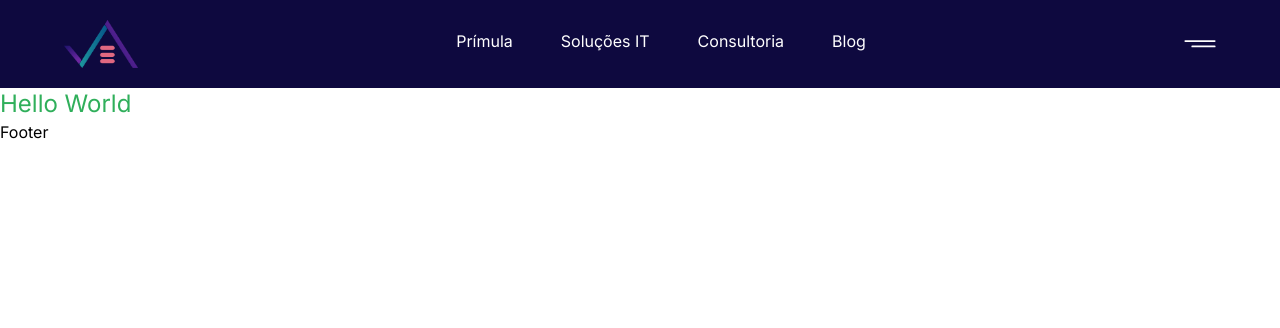
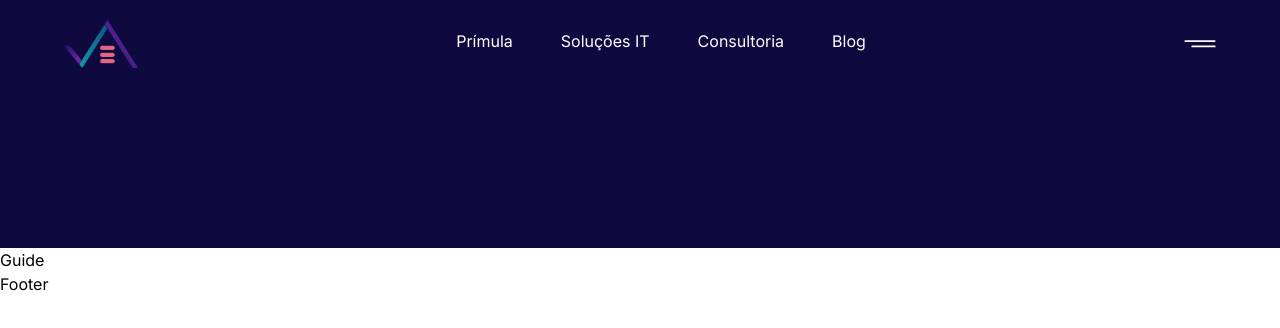
Before and after one commit to vagnerrsimango/vaeio, a Next.js app: page / in a window 1280 px wide. Shown: the top 328 px of the page. Built offline with nearby package versions, Linux system fonts and the light colour scheme.

Commit message:
herostart

```diff
--- a/src/app/page.tsx
+++ b/src/app/page.tsx
@@ -8,7 +8,13 @@ import Stack from "@/components/Stack";
 import Hero from "@/components/Hero";
 import Navbar from "@/components/Navbar";
 import Image from "next/image";
+import Guide from "@/components/Guide";
 
 export default function Home() {
-  return <h1 className="text-2xl text-green-50">Hello World</h1>;
+  return (
+    <>
+      <Hero />
+      <Guide />
+    </>
+  );
 }
--- /dev/null
+++ b/src/components/Guide.tsx
@@ -0,0 +1,7 @@
+import React from "react";
+
+const Guide = () => {
+  return <div>Guide</div>;
+};
+
+export default Guide;
--- /dev/null
+++ b/src/components/Hero.tsx
@@ -0,0 +1,9 @@
+import React from "react";
+
+const Hero = () => {
+  return (
+    <section className="bg-blue-500 max-container padding-container  flex flex-col gap-20 py-10 pb-32 md:gap-28 lg:py-20 xl:flex-row "></section>
+  );
+};
+
+export default Hero;
```
